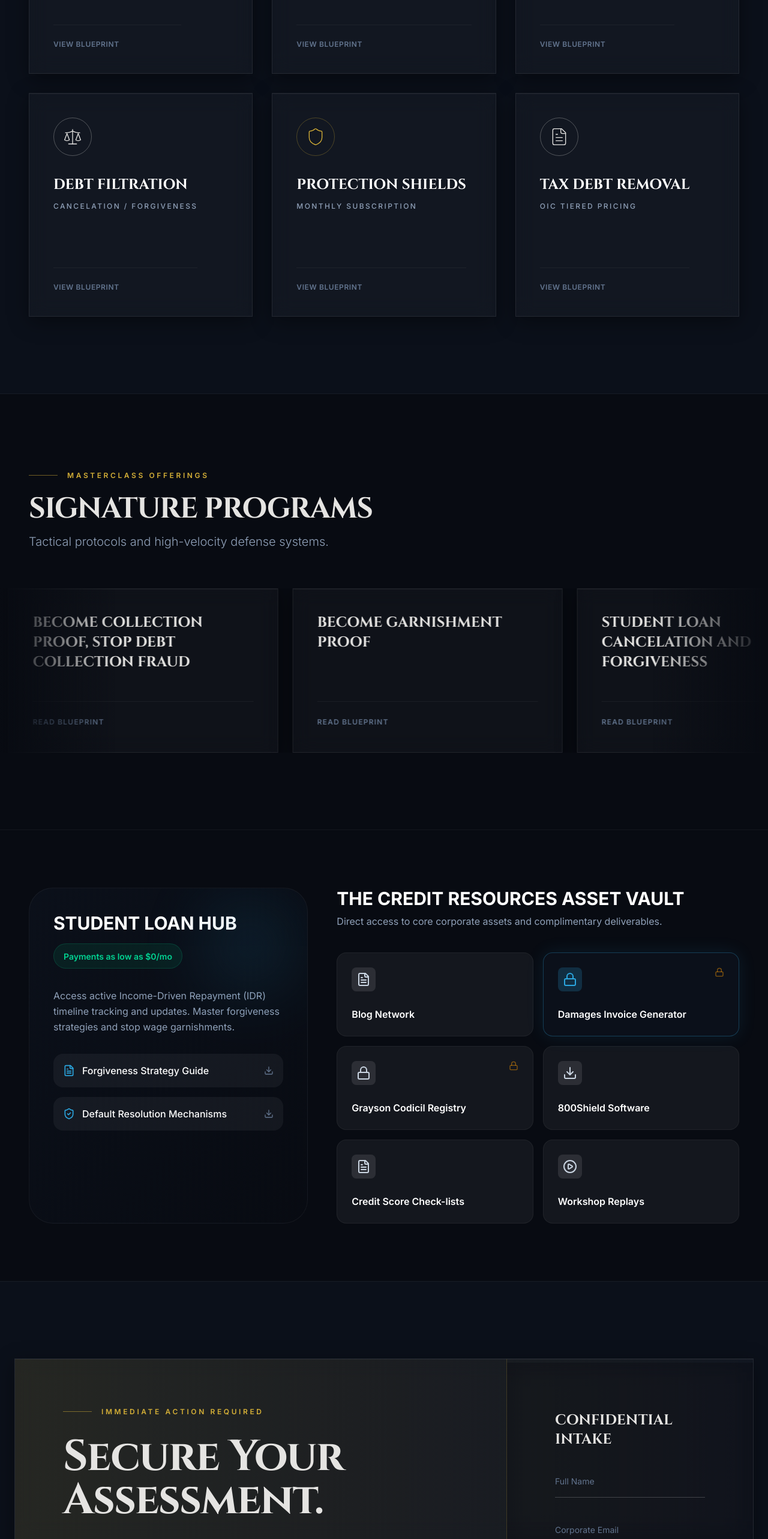
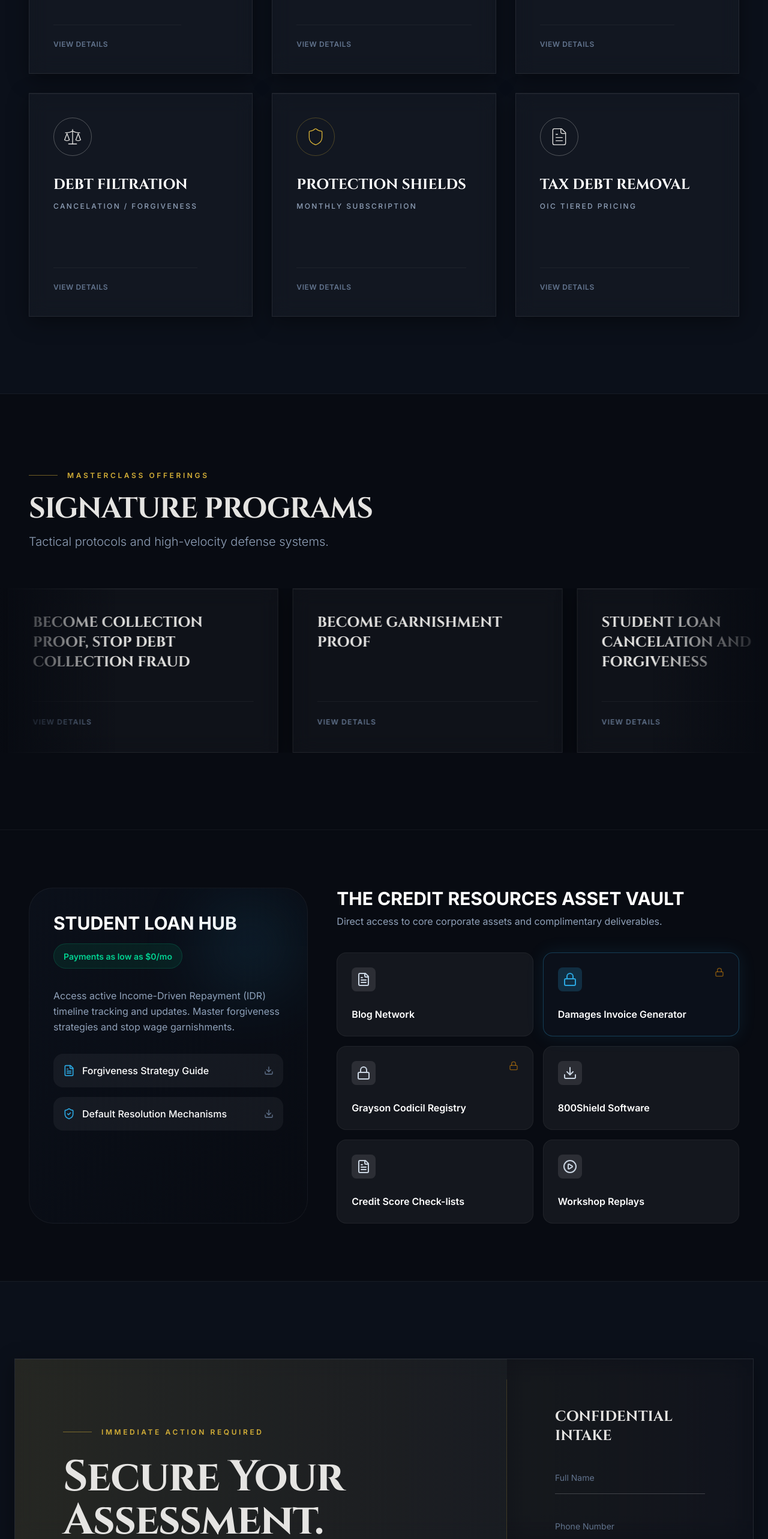
Before and after one commit to abrahamcollins-max/keepit800-2, a React (Vite) app: page / in a window 1280 px wide. Shown: the part 3250-5816 px from the top of the page at 60% size. Built offline with nearby package versions, Linux system fonts and the light colour scheme.

Commit message:
refactor: update labels and enhance contact form
- Renamed "Blueprint" labels to "Details" for consistency.
- Added phone field to the footer intake form.
- Simplified AuthModal email label.

```diff
--- a/src/components/AuthModal.tsx
+++ b/src/components/AuthModal.tsx
@@ -57,7 +57,7 @@ export function AuthModal({ isOpen, onClose }: { isOpen: boolean, onClose: () =>
                   placeholder=" "
                   required
                 />
-                <label className="absolute left-0 top-3 text-slate-500 text-sm peer-focus:-top-4 peer-focus:text-xs peer-focus:text-gold transition-all peer-placeholder-shown:top-3 peer-placeholder-shown:text-sm pointer-events-none">Corporate Email</label>
+                <label className="absolute left-0 top-3 text-slate-500 text-sm peer-focus:-top-4 peer-focus:text-xs peer-focus:text-gold transition-all peer-placeholder-shown:top-3 peer-placeholder-shown:text-sm pointer-events-none">Email</label>
               </div>
               <div className="relative group">
                 <input
--- a/src/components/Footer.tsx
+++ b/src/components/Footer.tsx
@@ -7,6 +7,7 @@ export function Footer() {
   const { control, handleSubmit, formState: { errors, isSubmitting, isSubmitSuccessful } } = useForm({
     defaultValues: {
       fullName: '',
+      phone: '',
       email: '',
       objective: ''
     }
@@ -45,7 +46,7 @@ export function Footer() {
                </div>
              </div>
 
-             {/* Minimal Embedded Intake Form */}
+        {/* Minimal Embedded Intake Form */}
              <div className="p-12 lg:p-20 w-full lg:w-1/3 relative z-10 bg-obsidian/50 backdrop-blur-xl h-full flex flex-col justify-center">
                 <h4 className="font-serif text-2xl font-bold text-platinum mb-8">Confidential Intake</h4>
                 {isSubmitSuccessful ? (
@@ -66,19 +67,31 @@ export function Footer() {
                        )}
                      />
                      <label className="absolute left-0 top-3 text-slate-500 text-sm peer-focus:-top-4 peer-focus:text-xs peer-focus:text-gold transition-all peer-placeholder-shown:top-3 peer-placeholder-shown:text-sm">Full Name</label>
-                     {errors.fullName && <span className="text-red-500 text-xs mt-1 absolute -bottom-5">{errors.fullName.message}</span>}
+                     {errors.fullName && <span className="text-red-500 text-xs mt-1 absolute -bottom-5">{errors.fullName?.message as string}</span>}
+                   </div>
+                   <div className="relative group mt-8">
+                     <Controller
+                       name="phone"
+                       control={control}
+                       rules={{ required: "Phone Number is required" }}
+                       render={({ field }) => (
+                         <input {...field} type="tel" className="w-full bg-transparent border-b border-white/20 px-0 py-3 text-platinum focus:outline-none focus:border-gold transition-colors peer" placeholder=" " />
+                       )}
+                     />
+                     <label className="absolute left-0 top-3 text-slate-500 text-sm peer-focus:-top-4 peer-focus:text-xs peer-focus:text-gold transition-all peer-placeholder-shown:top-3 peer-placeholder-shown:text-sm">Phone Number</label>
+                     {errors.phone && <span className="text-red-500 text-xs mt-1 absolute -bottom-5">{errors.phone?.message as string}</span>}
                    </div>
                    <div className="relative group mt-8">
                      <Controller
                        name="email"
                        control={control}
-                       rules={{ required: "Corporate Email is required", pattern: { value: /^\S+@\S+$/i, message: "Invalid email" } }}
+                       rules={{ required: "Email is required", pattern: { value: /^\S+@\S+$/i, message: "Invalid email" } }}
                        render={({ field }) => (
                          <input {...field} type="email" className="w-full bg-transparent border-b border-white/20 px-0 py-3 text-platinum focus:outline-none focus:border-gold transition-colors peer" placeholder=" " />
                        )}
                      />
-                     <label className="absolute left-0 top-3 text-slate-500 text-sm peer-focus:-top-4 peer-focus:text-xs peer-focus:text-gold transition-all peer-placeholder-shown:top-3 peer-placeholder-shown:text-sm">Corporate Email</label>
-                     {errors.email && <span className="text-red-500 text-xs mt-1 absolute -bottom-5">{errors.email.message}</span>}
+                     <label className="absolute left-0 top-3 text-slate-500 text-sm peer-focus:-top-4 peer-focus:text-xs peer-focus:text-gold transition-all peer-placeholder-shown:top-3 peer-placeholder-shown:text-sm">Email</label>
+                     {errors.email && <span className="text-red-500 text-xs mt-1 absolute -bottom-5">{errors.email?.message as string}</span>}
                    </div>
                    <div className="relative group mb-8 mt-8">
                      <Controller
@@ -90,7 +103,7 @@ export function Footer() {
                        )}
                      />
                      <label className="absolute left-0 top-3 text-slate-500 text-sm peer-focus:-top-4 peer-focus:text-xs peer-focus:text-gold transition-all peer-placeholder-shown:top-3 peer-placeholder-shown:text-sm">Primary Objective</label>
-                     {errors.objective && <span className="text-red-500 text-xs mt-1 absolute -bottom-5">{errors.objective.message}</span>}
+                     {errors.objective && <span className="text-red-500 text-xs mt-1 absolute -bottom-5">{errors.objective?.message as string}</span>}
                    </div>
                    <button type="submit" disabled={isSubmitting} className="w-full mt-6 pt-4 flex items-center justify-between group disabled:opacity-50">
                       <span className="font-semibold text-xs tracking-[0.2em] uppercase text-platinum group-hover:text-gold transition-colors">
--- a/src/components/Programs.tsx
+++ b/src/components/Programs.tsx
@@ -56,7 +56,7 @@ export function Programs() {
                   <h3 className="font-serif text-2xl font-bold text-platinum leading-snug group-hover/card:text-gold transition-colors duration-500">{item}</h3>
                 </div>
                 <div className="mt-12 pt-6 border-t border-white/[0.05] flex items-center justify-between text-slate-500 group-hover/card:text-gold font-semibold text-xs tracking-widest uppercase transition-colors duration-500">
-                  Read Blueprint
+                  View Details
                   <ArrowRight className="w-5 h-5 opacity-0 group-hover/card:opacity-100 -translate-x-2 group-hover/card:translate-x-0 transition-all duration-500" strokeWidth={1} />
                 </div>
              </div>
--- a/src/components/ServicesMatrix.tsx
+++ b/src/components/ServicesMatrix.tsx
@@ -149,7 +149,7 @@ export function ServicesMatrix() {
                 "matrix-card w-full text-left relative overflow-hidden flex flex-col p-10 rounded-none border-[0.5px] border-white/10 glass-panel group transition-all duration-700 hover:-translate-y-2 hover:shadow-[0_20px_50px_rgba(0,0,0,0.4)]",
                 service.id === 'shields' || service.id === 'foreclosure' ? "aspect-square justify-center" : ""
               )}
-              aria-label={`View ${service.title} Blueprint`}
+              aria-label={`View ${service.title} Details`}
             >
               {/* Radial spotlight effect driven by JS mouse tracking */}
               <div className="pointer-events-none absolute -inset-px opacity-0 group-hover:opacity-100 transition-opacity duration-300 before:absolute before:inset-0 before:bg-[radial-gradient(400px_circle_at_var(--mouse-x)_var(--mouse-y),rgba(212,175,55,0.1),transparent_40%)]" />
@@ -165,7 +165,7 @@ export function ServicesMatrix() {
                  <p className="font-medium text-xs tracking-[0.2em] uppercase text-slate-400 mb-6">{service.subtitle}</p>
 
                  <div className="mt-auto w-full pt-6 border-t border-white/[0.05] flex items-center justify-between">
-                   <span className="text-xs font-semibold text-slate-500 tracking-wider">VIEW BLUEPRINT</span>
+                   <span className="text-xs font-semibold text-slate-500 tracking-wider">VIEW DETAILS</span>
                    <ChevronRight className="w-4 h-4 text-gold opacity-0 group-hover:opacity-100 -translate-x-2 group-hover:translate-x-0 transition-all duration-500" />
                  </div>
               </div>
@@ -228,7 +228,7 @@ export function ServicesMatrix() {
 
                     <div className="flex justify-start">
                       <button className="px-10 py-5 rounded-sm glass-panel border-gold/40 text-platinum hover:bg-yellow-400 hover:text-obsidian hover:border-yellow-400 font-bold text-sm tracking-widest uppercase transition-all duration-500 flex items-center gap-3">
-                        Initialize Protocol <ChevronRight className="w-4 h-4" strokeWidth={2} />
+                        Schedule Your Consultation <ChevronRight className="w-4 h-4" strokeWidth={2} />
                       </button>
                     </div>
                   </div>
```
